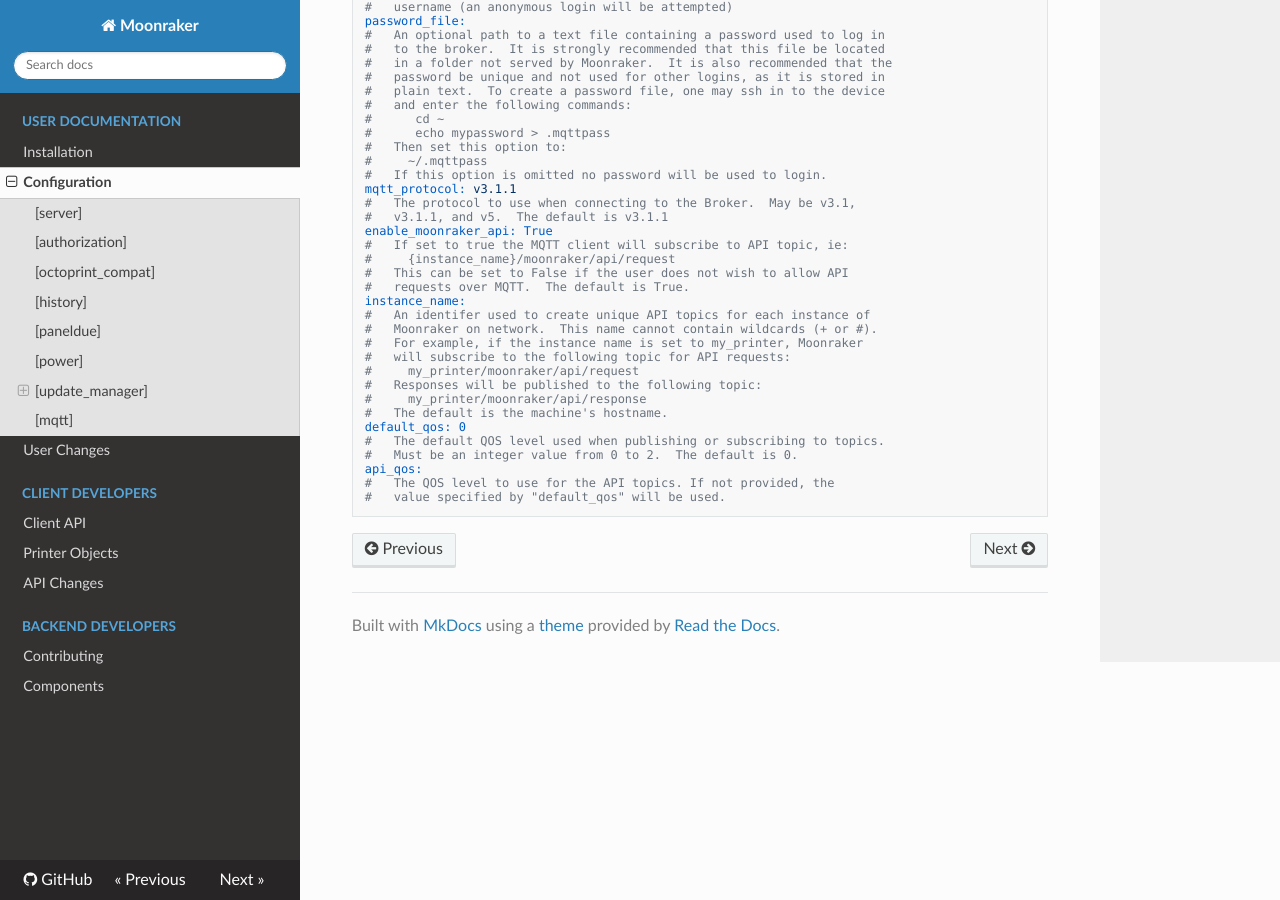
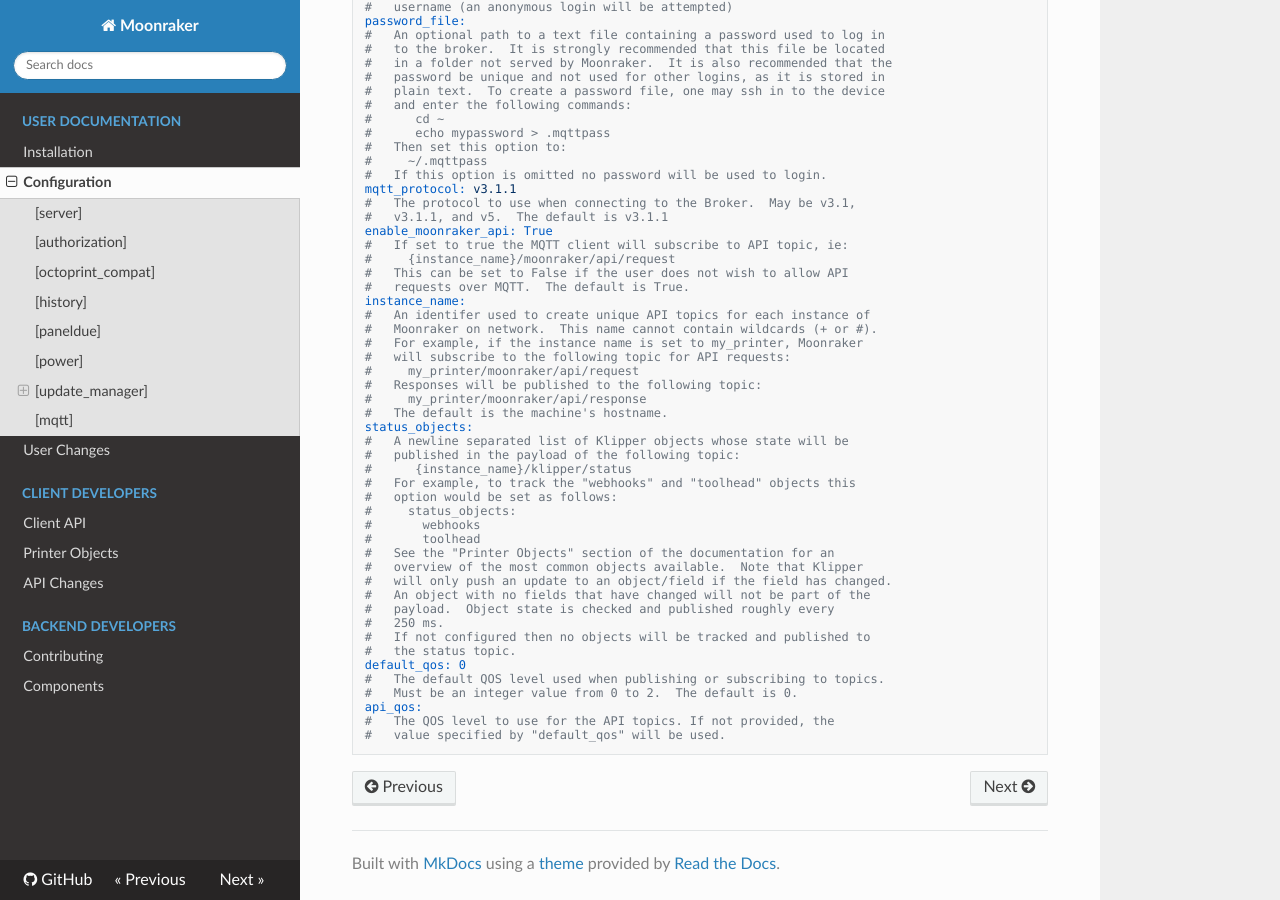
Before and after one commit to Marirossibn/moonraker, an MkDocs documentation site: the page built from docs/configuration.md, in a window 1280 px wide and 900 px high, scrolled down 8380 px. Built offline with MkDocs 1.6.1, drawn with Linux system fonts in a browser that asks for light colours; nearby versions of some CDN libraries.

Commit message:
docs:  Document MQTT support for printer objects
Signed-off-by:  Eric Callahan <arksine.code@gmail.com>

````diff
--- a/docs/configuration.md
+++ b/docs/configuration.md
@@ -559,6 +559,23 @@ instance_name:
 #   Responses will be published to the following topic:
 #     my_printer/moonraker/api/response
 #   The default is the machine's hostname.
+status_objects:
+#   A newline separated list of Klipper objects whose state will be
+#   published in the payload of the following topic:
+#      {instance_name}/klipper/status
+#   For example, to track the "webhooks" and "toolhead" objects this
+#   option would be set as follows:
+#     status_objects:
+#       webhooks
+#       toolhead
+#   See the "Printer Objects" section of the documentation for an
+#   overview of the most common objects available.  Note that Klipper
+#   will only push an update to an object/field if the field has changed.
+#   An object with no fields that have changed will not be part of the
+#   payload.  Object state is checked and published roughly every
+#   250 ms.
+#   If not configured then no objects will be tracked and published to
+#   the status topic.
 default_qos: 0
 #   The default QOS level used when publishing or subscribing to topics.
 #   Must be an integer value from 0 to 2.  The default is 0.
--- a/docs/web_api.md
+++ b/docs/web_api.md
@@ -321,8 +321,9 @@ POST /printer/objects/subscribe?connection_id=123456789&gcode_move&extruder`
     request that includes only the `connection_id` argument will cancel the
     subscription on the specified websocket.
 
-    This request is not available over MQTT, as it is not possible to
-    associate a connected websocket with an MQTT client.
+    This request is not available over MQTT as it can not be set per client.
+    Instead MQTT can publish printer status by setting the `status_objects`
+    option in the `[mqtt]` section.
 
 JSON-RPC request:
 ```json
````
